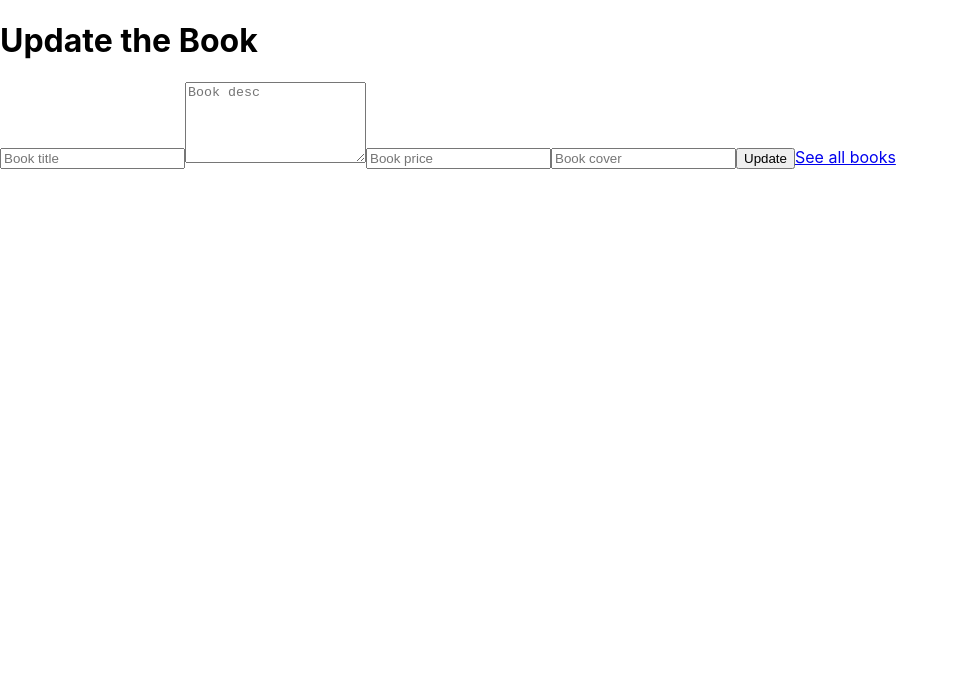
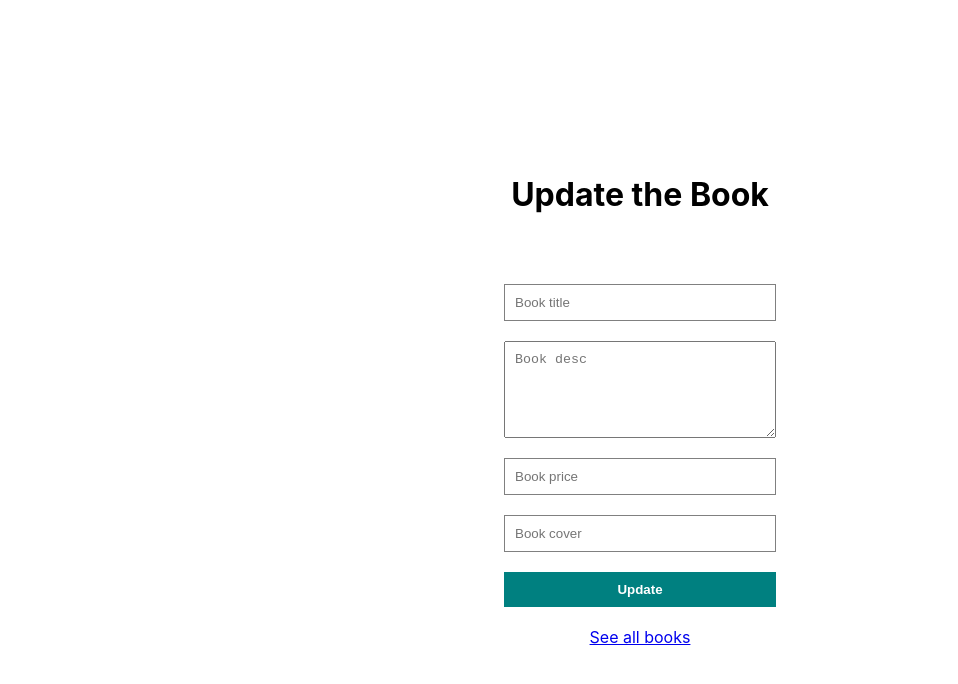
Before and after one commit to UD-TECH-11/newrepositoryforproject, a React (Create React App) app in the folder client/: page /update/1 in a window 1280 px wide. Shown: the top 684 px of the page, without its empty margins (0-958 px from the left). Built offline with nearby package versions, Linux system fonts and the light colour scheme.

Commit message:
Update style.scss

```diff
--- a/client/src/style.scss
+++ b/client/src/style.scss
@@ -0,0 +1,80 @@
+.app {
+  height: 100vh;
+  padding: 0 100px;
+  display: flex;
+  align-items: center;
+  justify-content: center;
+  text-align: center;
+
+  .addHome {
+    padding: 10px;
+    margin-top: 20px;
+    cursor: pointer;
+    border: none;
+    background-color: teal;
+    color: white;
+    font-weight: bold;
+  }
+
+  h1 {
+    margin-bottom: 50px;
+  }
+
+  .books {
+    display: flex;
+
+    .book {
+      flex: 1;
+      display: flex;
+      flex-direction: column;
+      align-items: center;
+      gap: 10px;
+
+      img {
+        width: 200px;
+        height: 300px;
+        object-fit: cover;
+      }
+
+      button {
+        padding: 3px 6px;
+        background-color: white;
+        cursor: pointer;
+      }
+      .delete {
+        border: 1px solid rgb(245, 191, 191);
+        color: rgb(242, 100, 100);
+      }
+      .update {
+        border: 1px solid rgb(204, 204, 243);
+        color: rgb(139, 139, 234);
+      }
+    }
+  }
+
+  .form {
+    display: flex;
+    flex-direction: column;
+    gap: 20px;
+
+    input {
+      width: 250px;
+      padding: 10px;
+      border: 1px solid gray;
+    }
+
+    textarea {
+      padding: 10px;
+    }
+
+    button {
+      border: none;
+      padding: 10px;
+      background-color: white;
+      background-color: teal;
+      color: white;
+      font-weight: bold;
+      cursor: pointer;
+    }
+  }
+}
```
